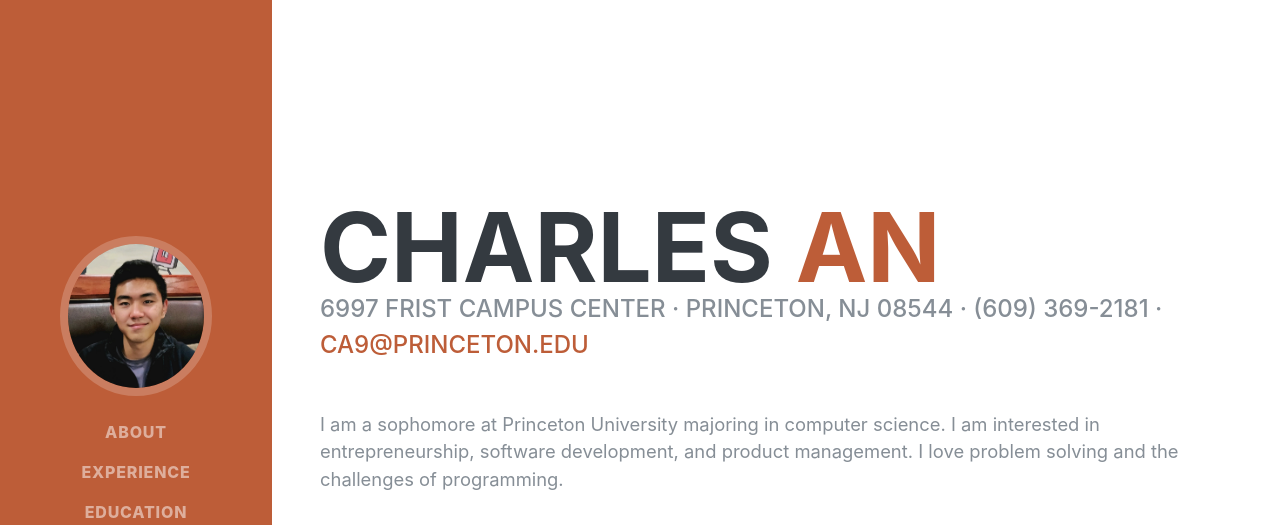
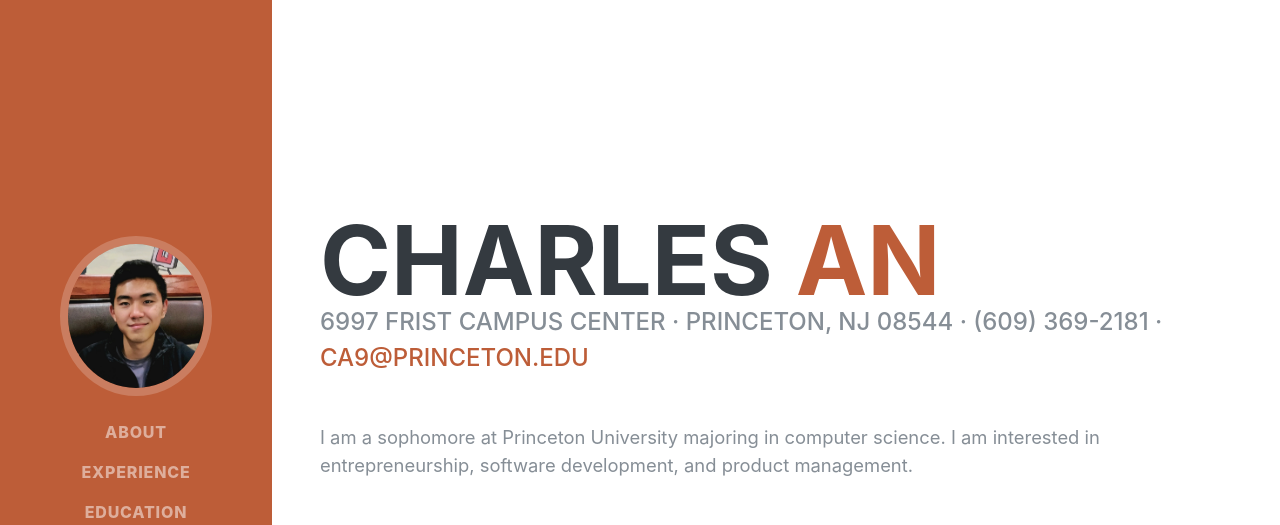
Before and after one commit to chuckan13/resume, a plain HTML site: page index.html in a window 1280 px wide. Shown: the top 525 px of the page. Drawn offline with nearby package versions, Linux system fonts and the light colour scheme; a web font is replaced by a local one.

Commit message:
Update index.html

```diff
--- a/index.html
+++ b/index.html
@@ -71,7 +71,7 @@
                 <div class="subheading mb-5">6997 Frist Campus Center · Princeton, NJ 08544 · (609) 369-2181 ·
                     <a href="mailto:ca9@princeton.edu">ca9@princeton.edu</a>
                 </div>
-                <p class="lead mb-5">I am a sophomore at Princeton University majoring in computer science. I am interested in entrepreneurship, software development, and product management. I love problem solving and the challenges of programming.</p>
+                <p class="lead mb-5">I am a sophomore at Princeton University majoring in computer science. I am interested in entrepreneurship, software development, and product management.</p>
                 <div class="social-icons">
                     <a href="https://www.linkedin.com/in/charles-an-b875b6170/", target="_blank">
               <i class="fab fa-linkedin-in"></i>
```
